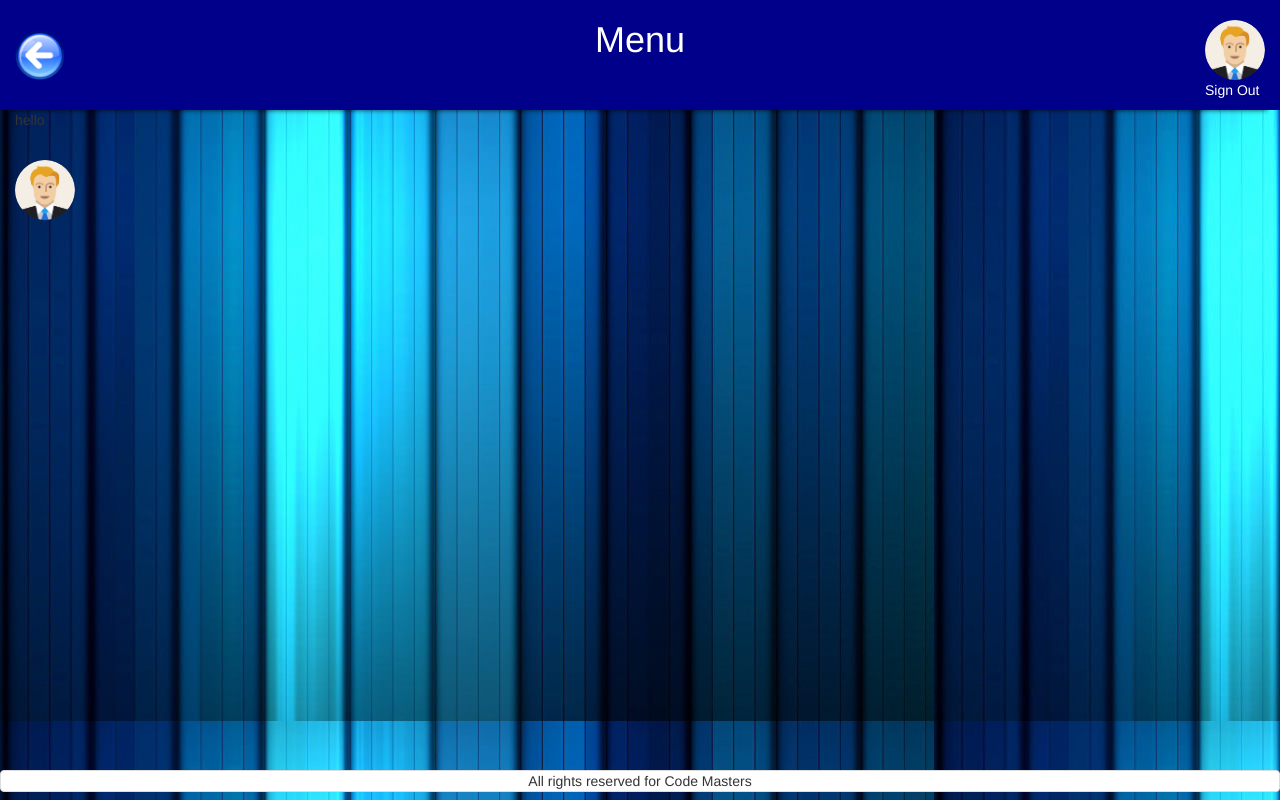
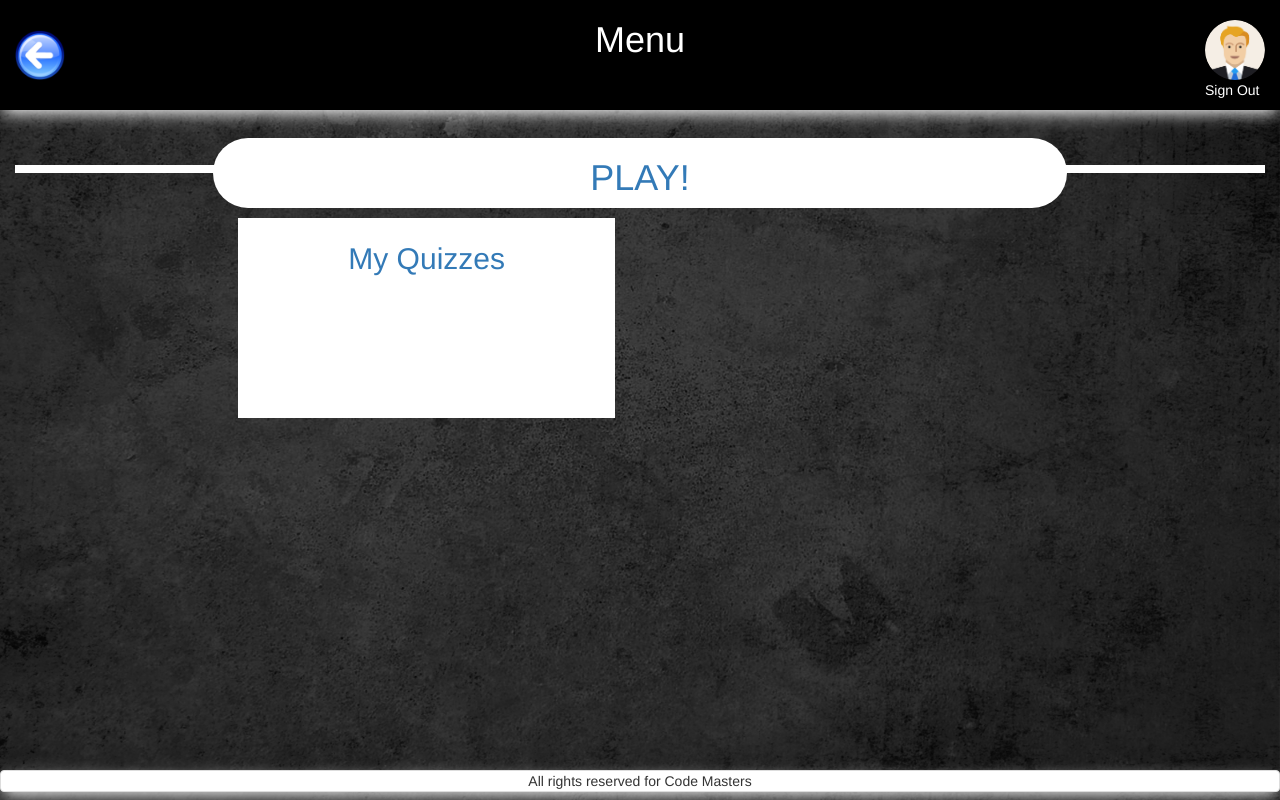
Before and after one commit to fatblast40/CF-Final-QuizApp, a PHP site: page /home_user.php in a window 1280 px wide. Run offline with PHP 8.4, Linux system fonts and the light colour scheme; a user stored in the database is signed in; data comes from the database, SQL or seed files in the repository; some libraries are stand-ins or nearby versions.

Commit message:
creates new design

```diff
--- a/css/style.css
+++ b/css/style.css
@@ -19,7 +19,7 @@ header h1 {
     height: 50px;
 }
 #header{
-    background-color: darkblue;
+    background-color: black;
     height: 110px;
 }
 
@@ -44,17 +44,88 @@ header h1 {
 }
 
 body {
-    background-image: url("pictures/blue_background.jpg");
-    /*background-size: 100%;*/
-    /*background-color: lightblue;*/
+    display: block;
+  position: relative;
+
 }
+
+body::after {
+  content: "";
+  background: url("../pictures/grey_background.jpg");
+  background-size: 100% 100%;
+  /*opacity: 0.7;*/
+  top: 0;
+  left: 0;
+  bottom: 0;
+  right: 0;
+  position: absolute;
+  z-index: -1;
+}
+
 
 .white{
     color: white;
 }
 
 .shadow {
-    -webkit-box-shadow: -2px 11px 5px -11px rgba(0,0,0,0.75);
-    -moz-box-shadow: -2px 11px 5px -11px rgba(0,0,0,0.75);
-    box-shadow: -2px 11px 5px -11px rgba(0,0,0,0.75);
+    -webkit-box-shadow: 0px 6px 16px -3px rgba(255,255,255,1);
+    -moz-box-shadow: 0px 6px 16px -3px rgba(255,255,255,1);
+    box-shadow: 0px 6px 16px -3px rgba(255,255,255,1);
+
 }
+
+
+#play_button{
+    background-color: white;
+}
+
+.margin-top {
+    margin-top: 2%;
+}
+
+.left_round_side {
+    background-color: white;
+    border-radius: 200px 200px 200px 200px;
+    -moz-border-radius: 200px 200px 200px 200px;
+    -webkit-border-radius: 200px 200px 200px 200px;
+}
+
+ /* unvisited link */
+#play div:link {
+    color: black;
+    background-color: white;
+}
+
+/* visited link */
+#play div:visited {
+    color: black;
+    background-color: white;
+}
+
+/* mouse over link */
+#play div:hover {
+    color:white;
+    background-color: #4D97FF;
+}
+
+/* selected link */
+#play div:active {
+    color:white;
+    background-color: #4D97FF;
+}
+#play_line{
+    margin-top:35px;
+}
+#play_line hr {
+    border: 4px solid white;
+
+}
+#play_button {
+    margin-top:  -55px;
+}
+
+.wrapper {
+    background-color: white;
+    margin:10px;
+    height: 200px;
+}
--- a/home_user.php
+++ b/home_user.php
@@ -43,12 +43,24 @@ require_once('includes/head_tag.php');
 		<main class="col-xs-12">
 			<section class="row">
 				<!-- add main content here -->
-
-
-				<div class="col-xs-12">
-					<p>hello</p>
-					<img class="img-circle show_avatar border" src="pictures/avatar1.jpg" alt="avatar" id="avatar_img">
-
+				<div class="col-xs-12" id="play_line">
+					<hr>
+				</div>
+				<a href="quiz_categories.php" id="play">
+					<div class="col-xs-8 col-xs-offset-2 text-center margin-top left_round_side" id="play_button">
+						<h1 >PLAY!</h1>
+					</div>
+				</a>
+				<div class="col-xs-10 col-xs-offset-1 col-sm-8 col-sm-offset-2">
+					<div class="row">
+						<a href="my_quizzes.php">
+							<div class="col-xs-6">
+								<div class="wrapper text-center">
+									<h2>My Quizzes</h2>
+								</div>
+							</div>
+						</a>
+					</div>
 				</div>
 
 
```
Also changed, not shown: pictures/grey_background.jpg (added).
